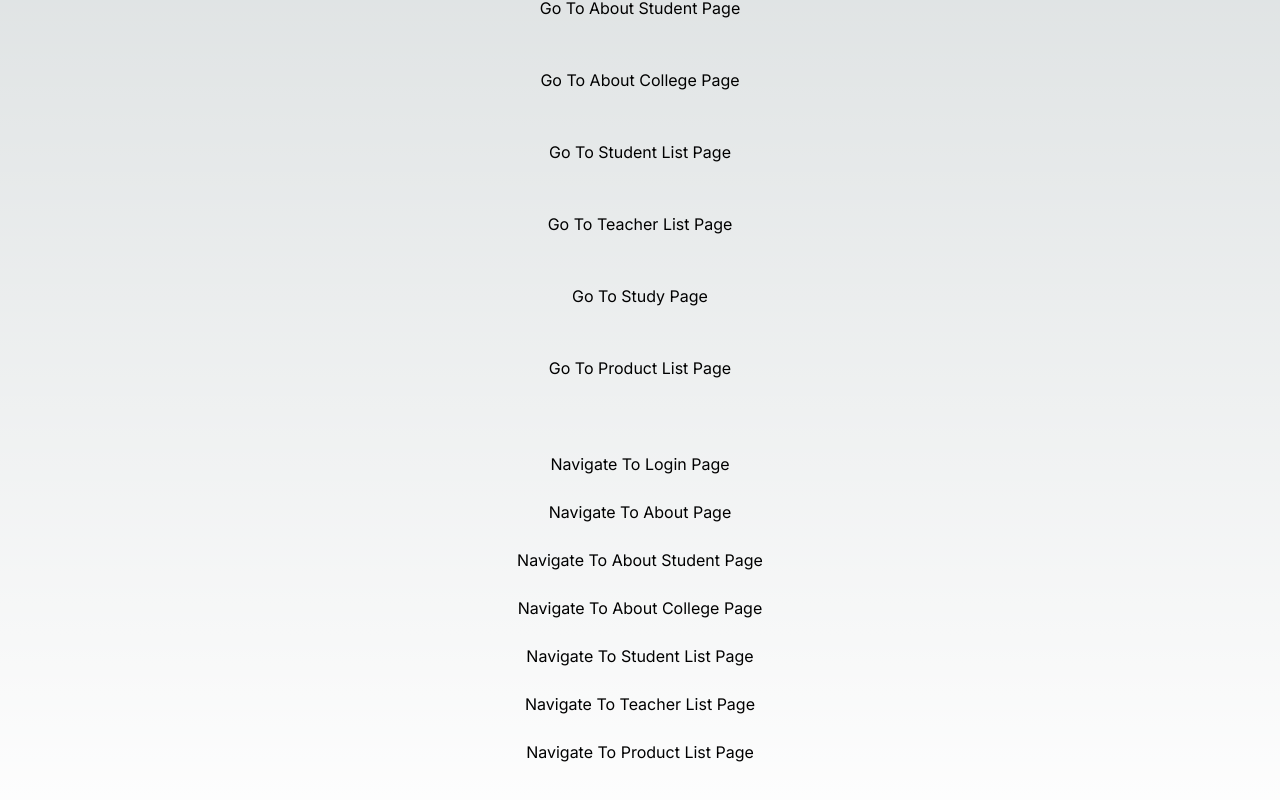
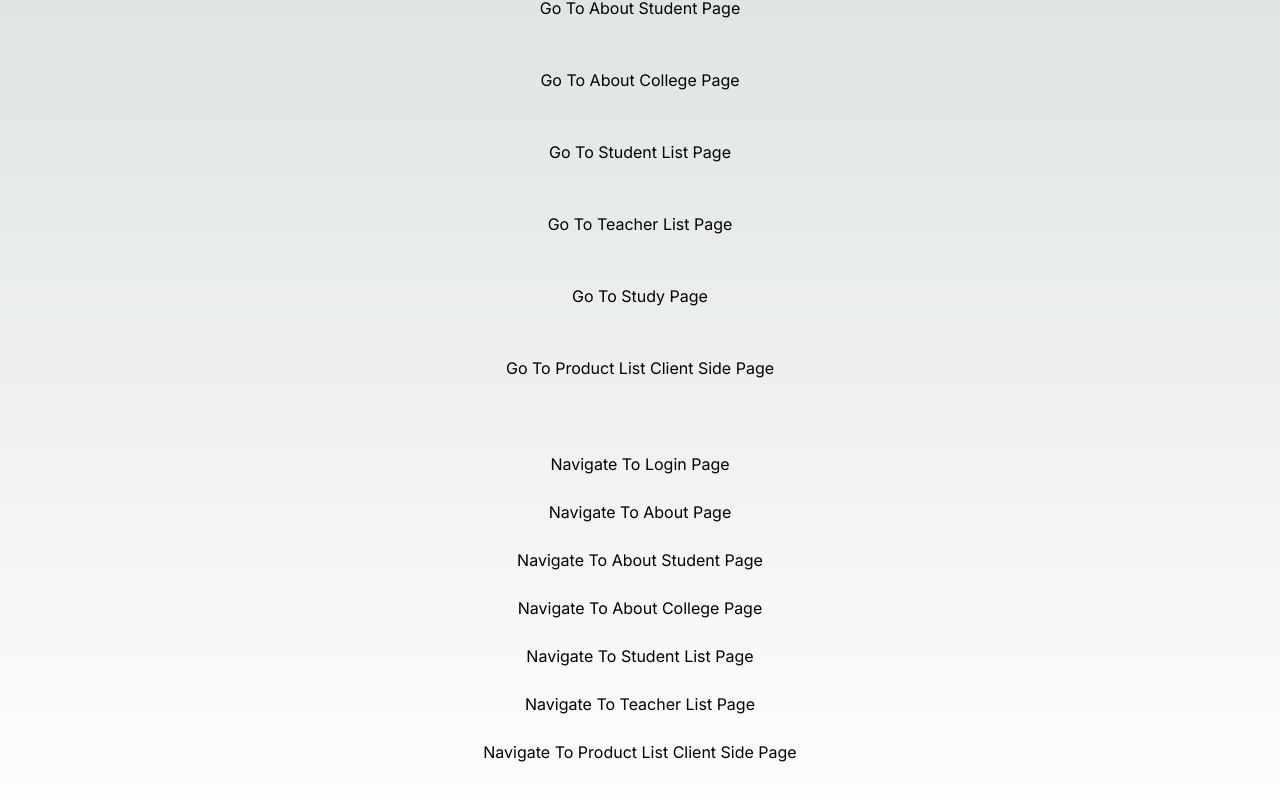
Before and after one commit to amitroy497/full-next-study, a Next.js app: page / in a window 1280 px wide. Shown: the part 292-1092 px from the top of the page. Built offline with nearby package versions, Linux system fonts and the light colour scheme.

Commit message:
14(a). Fetching Api Data In Client Component

```diff
--- a/src/app/page.tsx
+++ b/src/app/page.tsx
@@ -30,7 +30,9 @@ export default function Home() {
 			<Link href='/study'>Go To Study Page</Link>
 			<br />
 			<br />
-			<Link href='/productList'>Go To Product List Page</Link>
+			<Link href='/productListClientSide'>
+				Go To Product List Client Side Page
+			</Link>
 			<br />
 			<br />
 			<br />
@@ -58,8 +60,8 @@ export default function Home() {
 				Navigate To Teacher List Page
 			</button>
 			<br />
-			<button onClick={() => router.push('/productList')}>
-				Navigate To Product List Page
+			<button onClick={() => router.push('/productListClientSide')}>
+				Navigate To Product List Client Side Page
 			</button>
 		</main>
 	);
--- a/src/app/productList/page.tsx
+++ b/src/app/productListClientSide/page.tsx
@@ -2,7 +2,7 @@
 import Link from 'next/link';
 import { useEffect, useState } from 'react';
 
-const ProductListPage = () => {
+const ProductListClientSidePage = () => {
 	const [products, setProducts] = useState([]);
 	const fetchData = async () => {
 		const data = await fetch('https://dummyjson.com/products');
@@ -16,6 +16,7 @@ const ProductListPage = () => {
 	return (
 		<>
 			<h1>Product List Page</h1>
+			<h2>Fetch Api Data In Client Side</h2>
 			<Link href='/'>Back To Home Page</Link>
 			{products.map((product: any) => (
 				<h3 key={product?.id}>
@@ -26,4 +27,4 @@ const ProductListPage = () => {
 	);
 };
 
-export default ProductListPage;
+export default ProductListClientSidePage;
```
